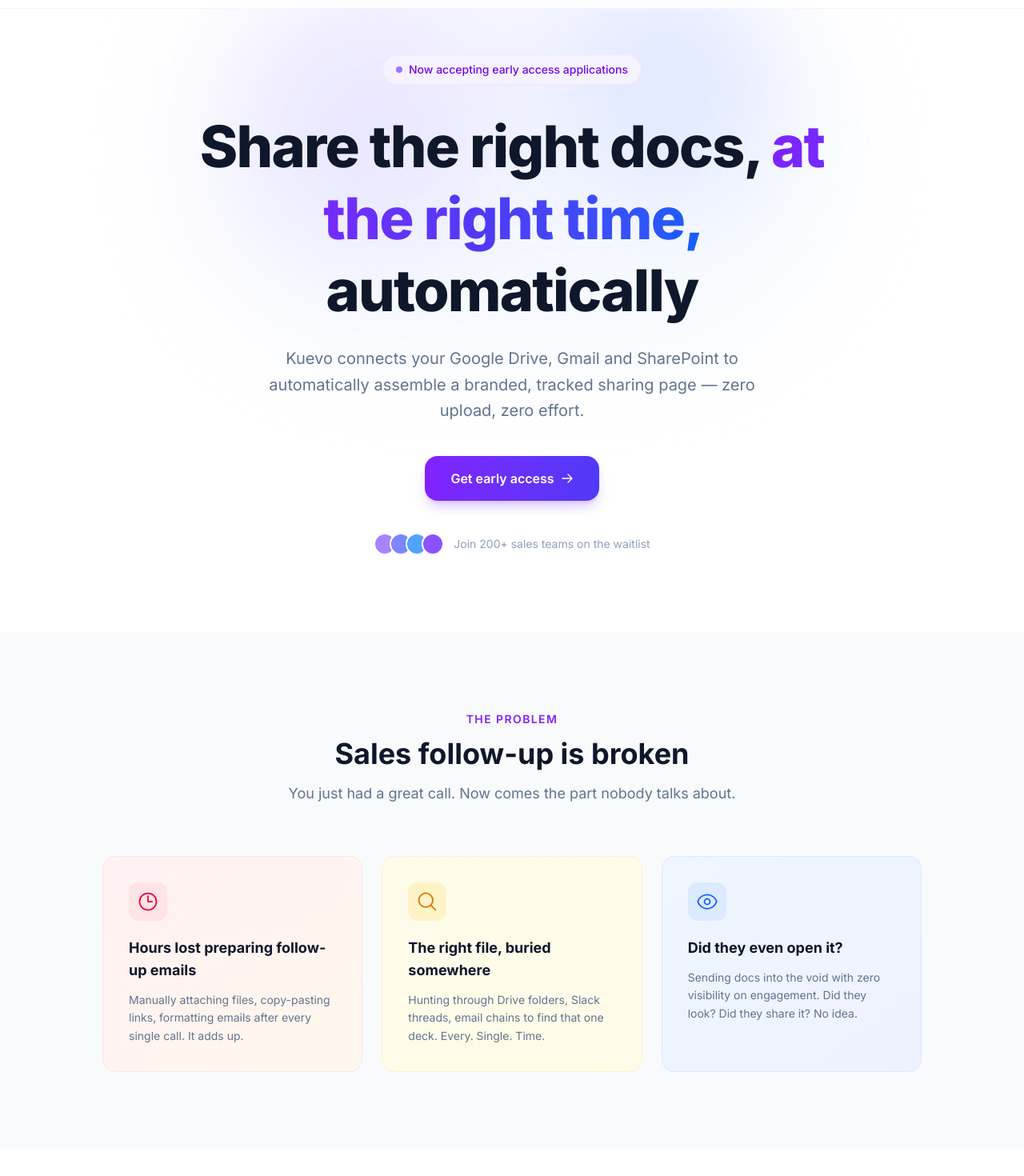
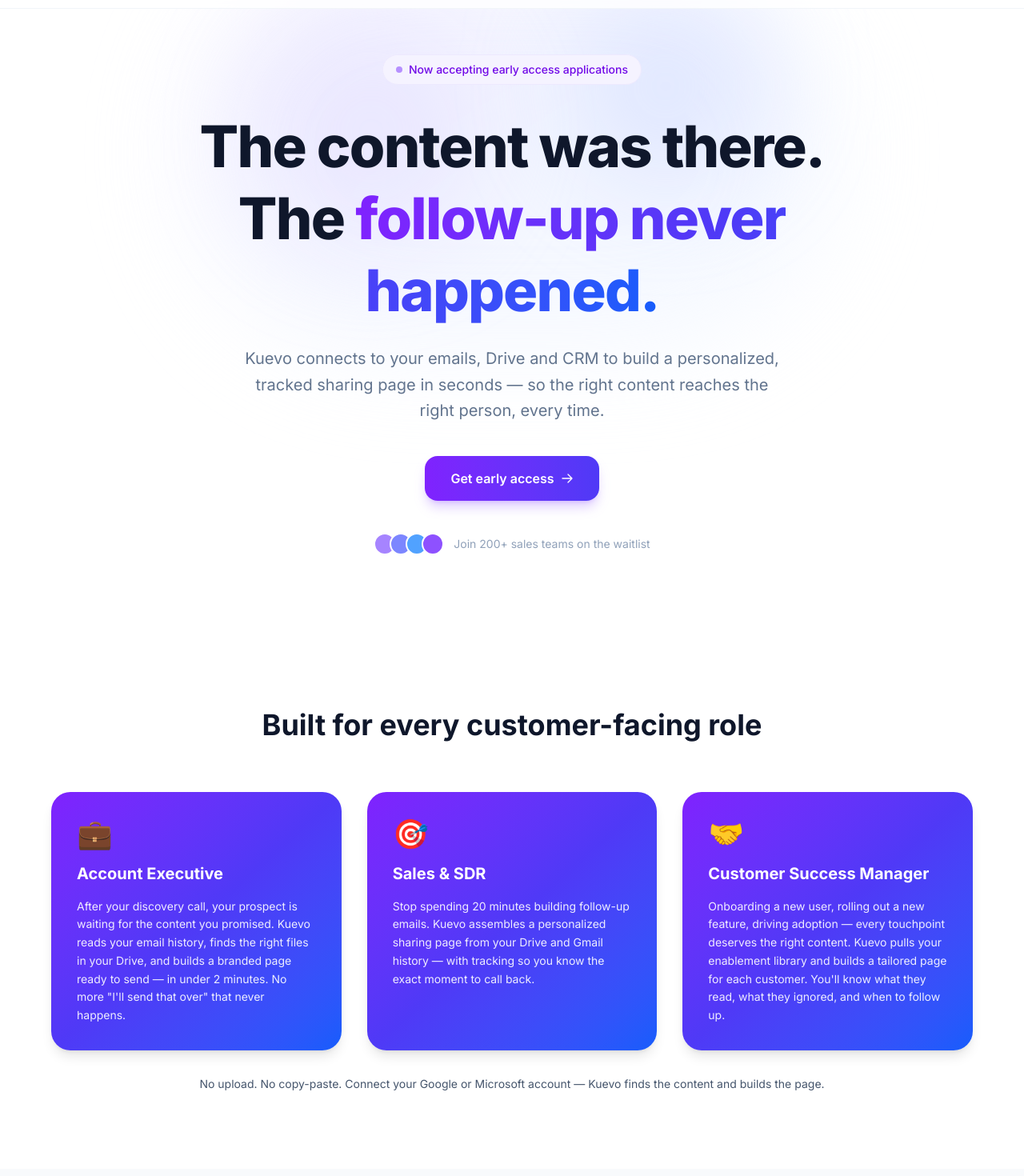
Before and after one commit to dams-lore/kuevo, a Next.js app: page / in a window 1280 px wide. Shown: the part 60-1530 px from the top of the page at 80% size. Built offline with nearby package versions, Linux system fonts and the light colour scheme.

Commit message:
landing: update hero copy + add 3 persona cards section

```diff
--- a/src/app/page.tsx
+++ b/src/app/page.tsx
@@ -266,16 +266,14 @@ export default function Home() {
           </div>
 
           <h1 className="text-5xl sm:text-6xl lg:text-7xl font-extrabold tracking-tight leading-tight mb-6 animate-fade-in-up animation-delay-100">
-            Share the right docs,{' '}
+            The content was there. The{' '}
             <span className="bg-gradient-to-r from-violet-600 via-indigo-600 to-blue-600 bg-clip-text text-transparent">
-              at the right time,
-            </span>{' '}
-            automatically
+              follow-up never happened.
+            </span>
           </h1>
 
           <p className="text-xl text-slate-500 max-w-2xl mx-auto mb-10 leading-relaxed animate-fade-in-up animation-delay-200">
-            Kuevo connects your Google Drive, Gmail and SharePoint to automatically assemble a branded,
-            tracked sharing page — zero upload, zero effort.
+            Kuevo connects to your emails, Drive and CRM to build a personalized, tracked sharing page in seconds — so the right content reaches the right person, every time.
           </p>
 
           <div className="flex flex-col sm:flex-row gap-4 justify-center animate-fade-in-up animation-delay-300">
@@ -298,6 +296,50 @@ export default function Home() {
               ))}
             </div>
             <span>Join 200+ sales teams on the waitlist</span>
+          </div>
+        </div>
+      </section>
+
+      {/* Personas */}
+      <section className="py-24 px-6 bg-white">
+        <div className="max-w-6xl mx-auto">
+          <div className="text-center mb-16">
+            <h2 className="text-4xl font-bold text-slate-900 mb-4">
+              Built for every customer-facing role
+            </h2>
+          </div>
+
+          <div className="grid md:grid-cols-3 gap-8 mb-8">
+            {[
+              {
+                title: 'Account Executive',
+                icon: '💼',
+                desc: 'After your discovery call, your prospect is waiting for the content you promised. Kuevo reads your email history, finds the right files in your Drive, and builds a branded page ready to send — in under 2 minutes. No more "I\'ll send that over" that never happens.',
+              },
+              {
+                title: 'Sales & SDR',
+                icon: '🎯',
+                desc: 'Stop spending 20 minutes building follow-up emails. Kuevo assembles a personalized sharing page from your Drive and Gmail history — with tracking so you know the exact moment to call back.',
+              },
+              {
+                title: 'Customer Success Manager',
+                icon: '🤝',
+                desc: 'Onboarding a new user, rolling out a new feature, driving adoption — every touchpoint deserves the right content. Kuevo pulls your enablement library and builds a tailored page for each customer. You\'ll know what they read, what they ignored, and when to follow up.',
+              },
+            ].map((persona, i) => (
+              <div
+                key={i}
+                className="bg-gradient-to-br from-violet-600 via-indigo-600 to-blue-600 rounded-3xl p-8 text-white shadow-lg hover:shadow-xl transition-shadow"
+              >
+                <div className="text-4xl mb-4">{persona.icon}</div>
+                <h3 className="text-xl font-bold mb-4">{persona.title}</h3>
+                <p className="text-white/90 text-sm leading-relaxed">{persona.desc}</p>
+              </div>
+            ))}
+          </div>
+
+          <div className="text-center text-slate-600 text-sm">
+            <p>No upload. No copy-paste. Connect your Google or Microsoft account — Kuevo finds the content and builds the page.</p>
           </div>
         </div>
       </section>
```
